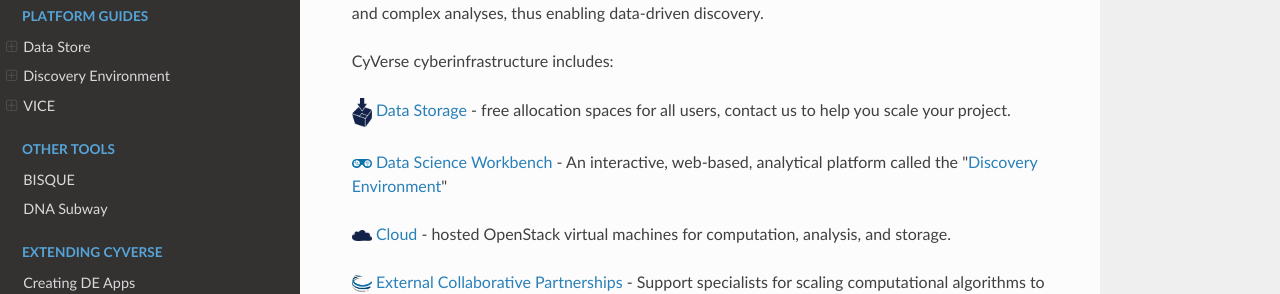
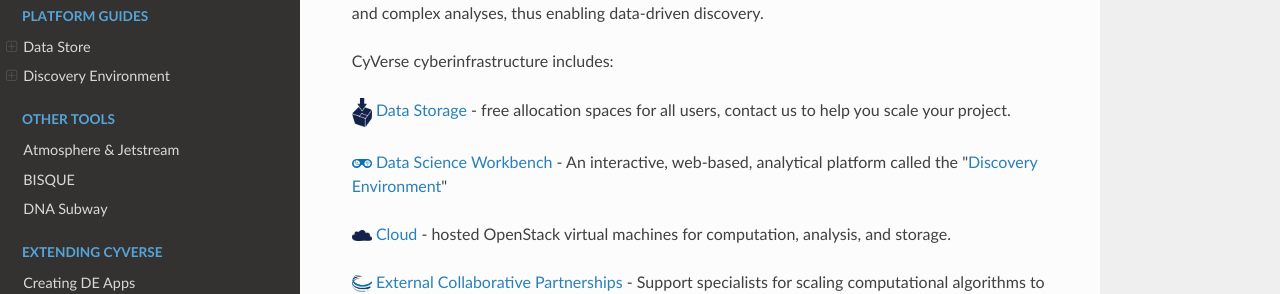
Before and after one commit to CyVerse-learning-materials/learning-materials-home, an MkDocs documentation site: the page built from docs/index.md, in a window 1280 px wide. Shown: the part 486-780 px from the top of the page. Built offline with MkDocs 1.6.1, drawn with Linux system fonts in a browser that asks for light colours; nearby versions of some CDN libraries; a script that is not in the unit is left out.

Commit message:
Update mkdocs.yml

```diff
--- a/mkdocs.yml
+++ b/mkdocs.yml
@@ -39,13 +39,12 @@
       - 'Managing Data': de/manage_data.md
       - 'Using Apps': de/using_apps.md
       - 'Managing Analyses': de/managing_analyses.md
-      - 'Searching': de/searching.md
+      - 'About VICE': vice/about.md
+      - 'VICE Apps': vice/apps.md
+      - 'Search': de/searching.md
       - 'Sharing and Using Bags': de/bags.md
-    - 'VICE':
-      - 'About VICE' : vice/about.md
-      - 'VICE Apps': vice/apps.md
-      - 'Extending and Sharing': vice/extending_sharing.md
   - 'Other Tools':
+    - 'Atmosphere & Jetstream': atmo/intro.md
     - 'BISQUE': bisque_guide.md
     - 'DNA Subway': dna_subway_guide.md
   - 'Extending CyVerse':
```
